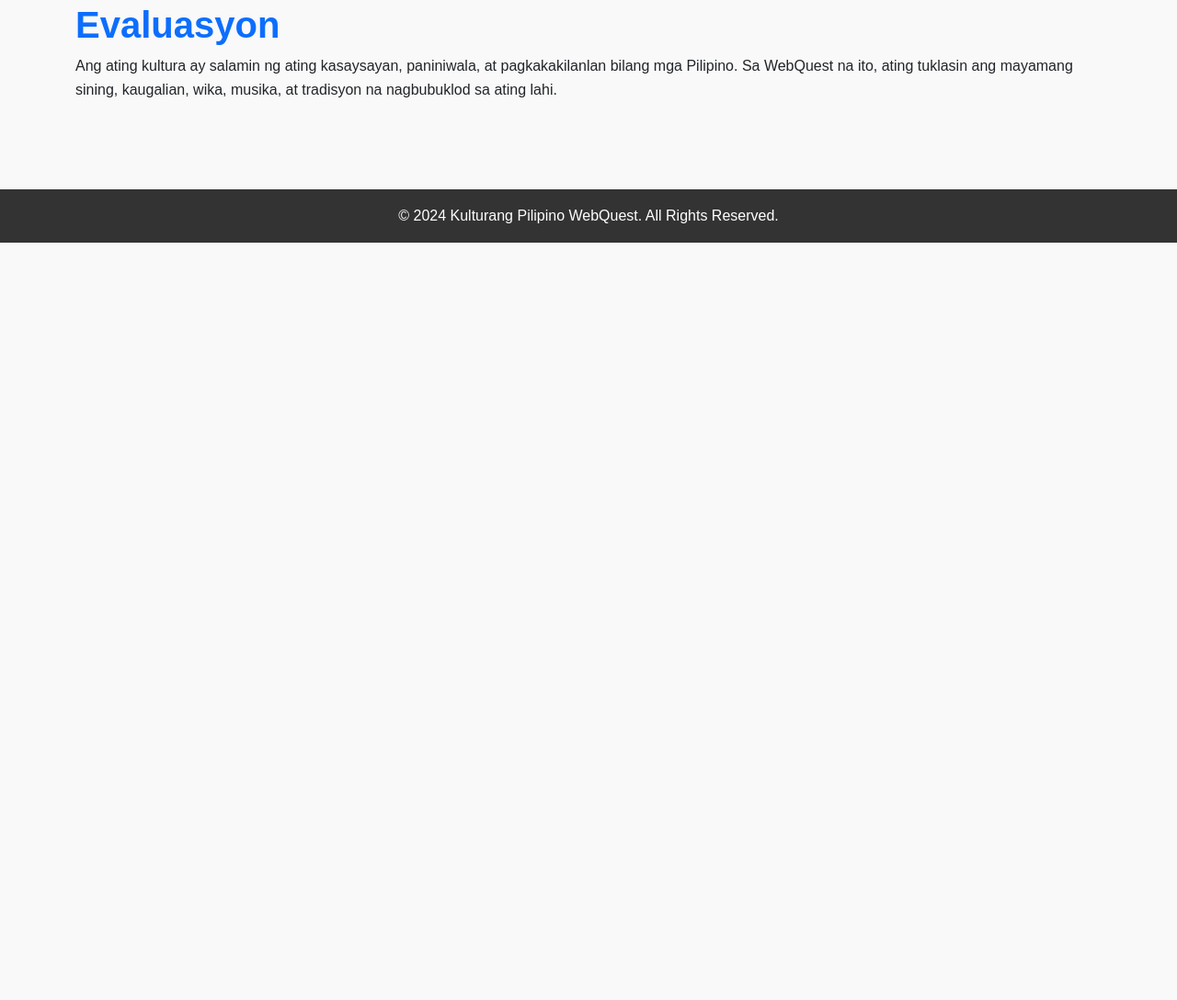
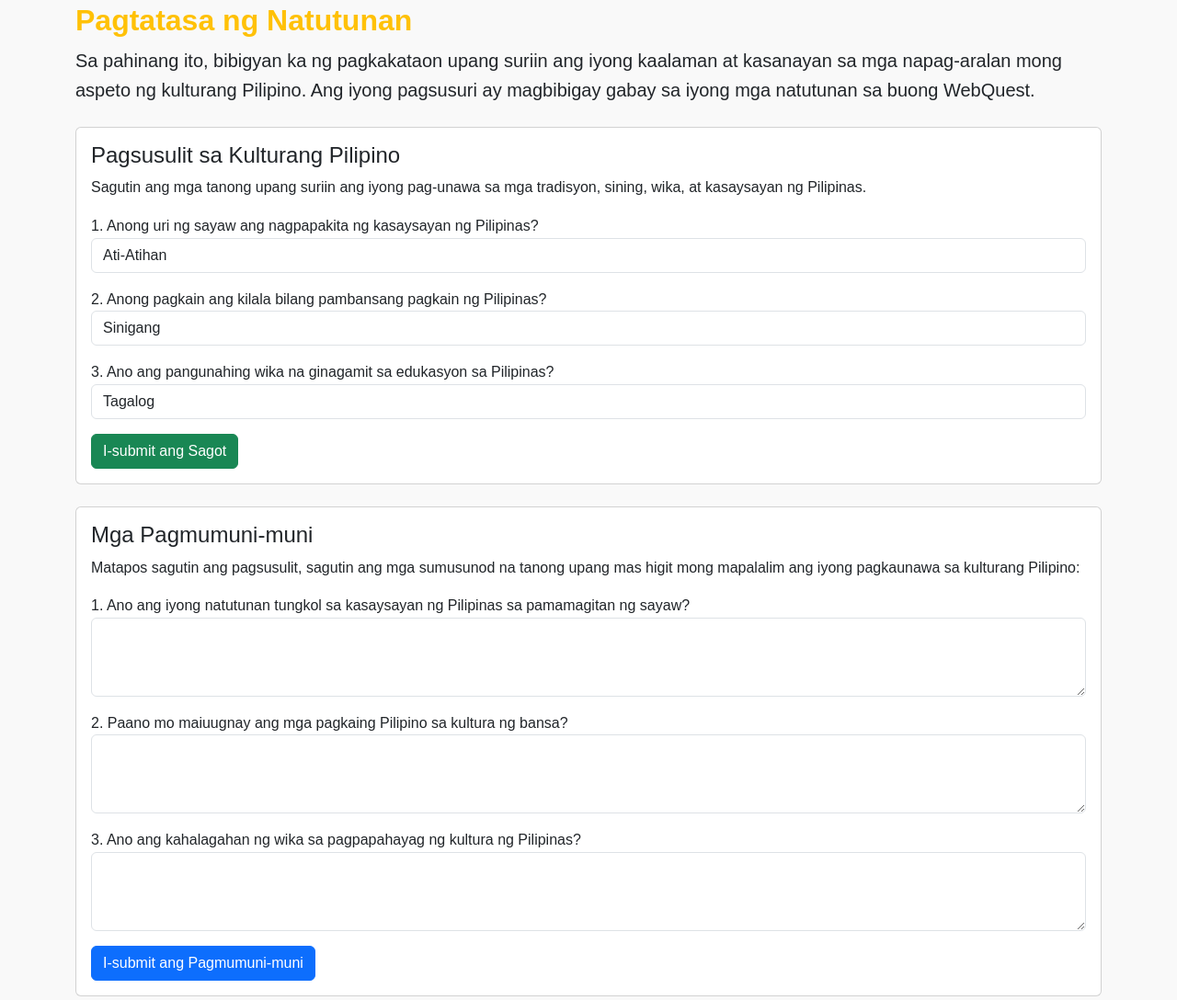
Before and after one commit to JustineBangahon/WebQuest, a plain HTML site: page evaluasyon.html in a window 1280 px wide. Shown: the part 354-1442 px from the top of the page at 92% size. Before the commit the page ends 800 px from the top, so only its background shows below. Drawn offline with nearby package versions, Linux system fonts and the light colour scheme.

Commit message:
Update evaluasyon.html

```diff
--- a/evaluasyon.html
+++ b/evaluasyon.html
@@ -3,21 +3,21 @@
 <head>
     <meta charset="UTF-8">
     <meta name="viewport" content="width=device-width, initial-scale=1.0">
-    <title>Introduksyon - WebQuest</title>
+    <title>Pagtatasa - WebQuest</title>
     <link href="https://cdn.jsdelivr.net/npm/bootstrap@5.3.2/dist/css/bootstrap.min.css" rel="stylesheet">
     <link rel="stylesheet" href="styles.css">
 </head>
 <body>
 
-    <!-- Header -->
-    <header class="text-white text-center py-5" style="background: linear-gradient(to right, #ffcc00, #ff8800);">
+    <!-- Header Section -->
+    <header class="bg-primary text-white text-center py-5">
         <div class="container">
             <h1 class="display-4 fw-bold">Kulturang Pilipino WebQuest</h1>
-            <p class="lead">Halina't tuklasin ang mayamang tradisyon at kultura ng Pilipinas!</p>
+            <p class="lead">Suriin at tasahin ang iyong natutunan mula sa kultura ng Pilipinas.</p>
         </div>
     </header>
 
-    <!-- Navbar -->
+    <!-- Navbar Section -->
     <nav class="navbar navbar-expand-lg navbar-dark bg-dark sticky-top">
         <div class="container">
             <a class="navbar-brand fw-bold" href="index.html">WebQuest</a>
@@ -30,21 +30,90 @@
                     <li class="nav-item"><a class="nav-link" href="introduksyon.html">Introduksyon</a></li>
                     <li class="nav-item"><a class="nav-link" href="gawain.html">Gawain</a></li>
                     <li class="nav-item"><a class="nav-link" href="proseso.html">Proseso</a></li>
-                    <li class="nav-item"><a class="nav-link active" href="evaluasyon.html">Evaluasyon</a></li>
+                    <li class="nav-item"><a class="nav-link active" href="evaluasyon.html">Pagtatasa</a></li>
                     <li class="nav-item"><a class="nav-link" href="konklusyon.html">Konklusyon</a></li>
                 </ul>
             </div>
         </div>
     </nav>
 
-    <!-- Content -->
+    <!-- Main Content Section -->
     <section class="container my-5">
-        <h1 class="text-primary">Evaluasyon</h1>
-        <p>Ang ating kultura ay salamin ng ating kasaysayan, paniniwala, at pagkakakilanlan bilang mga Pilipino. Sa WebQuest na ito, ating tuklasin ang mayamang sining, kaugalian, wika, musika, at tradisyon na nagbubuklod sa ating lahi.</p>
+
+        <h2 class="text-warning">Pagtatasa ng Natutunan</h2>
+        <p class="lead">Sa pahinang ito, bibigyan ka ng pagkakataon upang suriin ang iyong kaalaman at kasanayan sa mga napag-aralan mong aspeto ng kulturang Pilipino. Ang iyong pagsusuri ay magbibigay gabay sa iyong mga natutunan sa buong WebQuest.</p>
+
+        <!-- Quiz Section -->
+        <div class="card mt-4">
+            <div class="card-body">
+                <h4 class="card-title">Pagsusulit sa Kulturang Pilipino</h4>
+                <p class="card-text">Sagutin ang mga tanong upang suriin ang iyong pag-unawa sa mga tradisyon, sining, wika, at kasaysayan ng Pilipinas.</p>
+
+                <form>
+                    <div class="form-group mb-3">
+                        <label for="question1">1. Anong uri ng sayaw ang nagpapakita ng kasaysayan ng Pilipinas?</label>
+                        <select class="form-control" id="question1">
+                            <option>Ati-Atihan</option>
+                            <option>Tinikling</option>
+                            <option>Sinulog</option>
+                            <option>All of the above</option>
+                        </select>
+                    </div>
+
+                    <div class="form-group mb-3">
+                        <label for="question2">2. Anong pagkain ang kilala bilang pambansang pagkain ng Pilipinas?</label>
+                        <select class="form-control" id="question2">
+                            <option>Sinigang</option>
+                            <option>Adobo</option>
+                            <option>Pancit</option>
+                            <option>Lechon</option>
+                        </select>
+                    </div>
+
+                    <div class="form-group mb-3">
+                        <label for="question3">3. Ano ang pangunahing wika na ginagamit sa edukasyon sa Pilipinas?</label>
+                        <select class="form-control" id="question3">
+                            <option>Tagalog</option>
+                            <option>Cebuano</option>
+                            <option>Filipino</option>
+                            <option>Ilocano</option>
+                        </select>
+                    </div>
+
+                    <button type="submit" class="btn btn-success">I-submit ang Sagot</button>
+                </form>
+            </div>
+        </div>
+
+        <!-- Reflective Questions Section -->
+        <div class="card mt-4">
+            <div class="card-body">
+                <h4 class="card-title">Mga Pagmumuni-muni</h4>
+                <p class="card-text">Matapos sagutin ang pagsusulit, sagutin ang mga sumusunod na tanong upang mas higit mong mapalalim ang iyong pagkaunawa sa kulturang Pilipino:</p>
+
+                <div class="form-group mb-3">
+                    <label for="reflection1">1. Ano ang iyong natutunan tungkol sa kasaysayan ng Pilipinas sa pamamagitan ng sayaw?</label>
+                    <textarea class="form-control" id="reflection1" rows="3"></textarea>
+                </div>
+
+                <div class="form-group mb-3">
+                    <label for="reflection2">2. Paano mo maiuugnay ang mga pagkaing Pilipino sa kultura ng bansa?</label>
+                    <textarea class="form-control" id="reflection2" rows="3"></textarea>
+                </div>
+
+                <div class="form-group mb-3">
+                    <label for="reflection3">3. Ano ang kahalagahan ng wika sa pagpapahayag ng kultura ng Pilipinas?</label>
+                    <textarea class="form-control" id="reflection3" rows="3"></textarea>
+                </div>
+
+                <button type="submit" class="btn btn-primary">I-submit ang Pagmumuni-muni</button>
+            </div>
+        </div>
+
     </section>
 
-    <!-- Footer -->
-    <footer>
+    <!-- Footer Section -->
+    <footer class="bg-dark text-white text-center py-4">
         <p>&copy; 2024 Kulturang Pilipino WebQuest. All Rights Reserved.</p>
     </footer>
 
```
